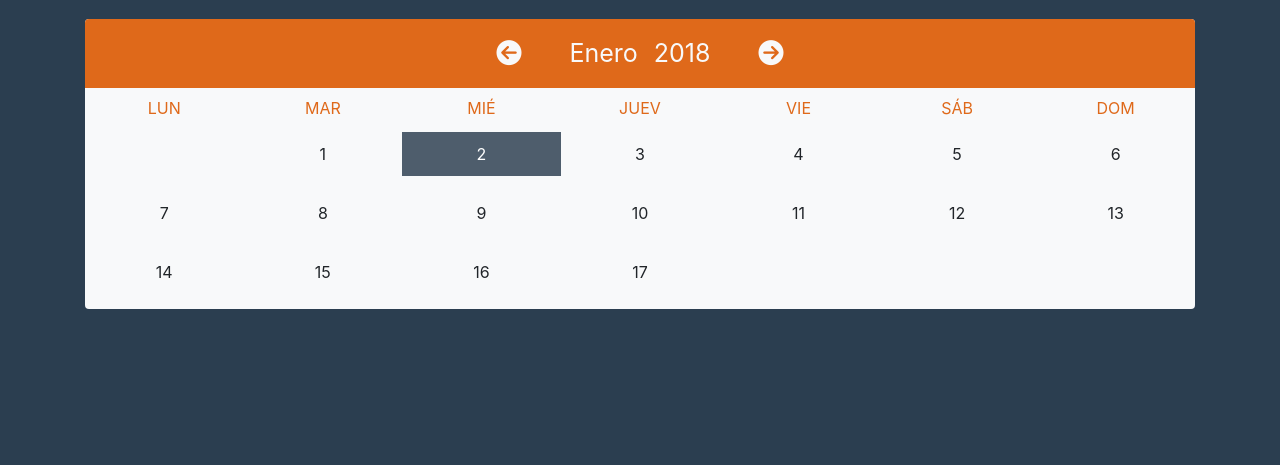
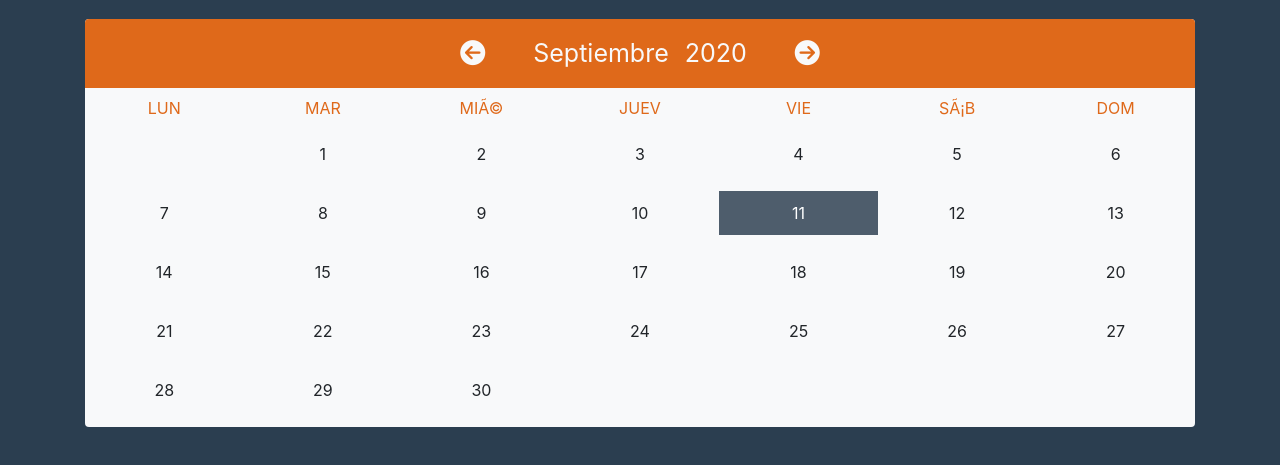
Before and after one commit to jeanDlc/CalendarioInterctivo, a plain HTML site: page index.html in a window 1280 px wide. Shown: the part 65-530 px from the top of the page. Drawn offline with nearby package versions, Linux system fonts and the light colour scheme.

Commit message:
Primer avance con Js

```diff
--- a/index.html
+++ b/index.html
@@ -2,7 +2,8 @@
 <html lang="en">
 
 <head>
-    <meta charset="UTF-8">
+    <meta charset="UTF-
+    8">
     <script src="https://kit.fontawesome.com/cacfcb8e21.js" crossorigin="anonymous"></script>
     <meta name="viewport" content="width=device-width, initial-scale=1.0">
     <link rel="stylesheet" href="https://stackpath.bootstrapcdn.com/bootstrap/4.5.2/css/bootstrap.min.css" integrity="sha384-JcKb8q3iqJ61gNV9KGb8thSsNjpSL0n8PARn9HuZOnIxN0hoP+VmmDGMN5t9UJ0Z" crossorigin="anonymous">
@@ -11,8 +12,8 @@
     <title>Calendario</title>
 </head>
 
-<body class="vh-100">
-    <main>
+<body cl ass="vh-100">
+    <mai n>
         <div class="container">
             <h1 class="text-center mt-4 text-light">Calendario</h1>
             <div class="calendario bg-light rounded">
@@ -41,34 +42,17 @@
                         </ul>
                     </div>
                     <div class="dias d-flex flex-wrap" id="dias">
-                        <div class="dia"></div>
-                        <div class="dia">1</div>
-                        <div class="dia activo">2</div>
-                        <div class="dia">3</div>
-                        <div class="dia">4</div>
-                        <div class="dia">5</div>
-                        <div class="dia">6</div>
-                        <div class="dia">7</div>
-                        <div class="dia">8</div>
-                        <div class="dia">9</div>
-                        <div class="dia">10</div>
-                        <div class="dia">11</div>
-                        <div class="dia">12</div>
-                        <div class="dia">13</div>
-                        <div class="dia">14</div>
-                        <div class="dia">15</div>
-                        <div class="dia">16</div>
-                        <div class="dia">17</div>
+
                     </div>
                 </div>
             </div>
         </div>
-    </main>
+        </main>
 
-    <script src="https://code.jquery.com/jquery-3.5.1.slim.min.js" integrity="sha384-DfXdz2htPH0lsSSs5nCTpuj/zy4C+OGpamoFVy38MVBnE+IbbVYUew+OrCXaRkfj" crossorigin="anonymous"></script>
-    <script src="https://cdn.jsdelivr.net/npm/popper.js@1.16.1/dist/umd/popper.min.js" integrity="sha384-9/reFTGAW83EW2RDu2S0VKaIzap3H66lZH81PoYlFhbGU+6BZp6G7niu735Sk7lN" crossorigin="anonymous"></script>
-    <script src="https://stackpath.bootstrapcdn.com/bootstrap/4.5.2/js/bootstrap.min.js" integrity="sha384-B4gt1jrGC7Jh4AgTPSdUtOBvfO8shuf57BaghqFfPlYxofvL8/KUEfYiJOMMV+rV" crossorigin="anonymous"></script>
-    <script src="js/app.js"></script>
+        <script src="https://code.jquery.com/jquery-3.5.1.slim.min.js" integrity="sha384-DfXdz2htPH0lsSSs5nCTpuj/zy4C+OGpamoFVy38MVBnE+IbbVYUew+OrCXaRkfj" crossorigin="anonymous"></script>
+        <script src="https://cdn.jsdelivr.net/npm/popper.js@1.16.1/dist/umd/popper.min.js" integrity="sha384-9/reFTGAW83EW2RDu2S0VKaIzap3H66lZH81PoYlFhbGU+6BZp6G7niu735Sk7lN" crossorigin="anonymous"></script>
+        <script src="https://stackpath.bootstrapcdn.com/bootstrap/4.5.2/js/bootstrap.min.js" integrity="sha384-B4gt1jrGC7Jh4AgTPSdUtOBvfO8shuf57BaghqFfPlYxofvL8/KUEfYiJOMMV+rV" crossorigin="anonymous"></script>
+        <script src="js/app.js"></script>
 </body>
 
 </html>
--- a/js/app.js
+++ b/js/app.js
@@ -0,0 +1,54 @@
+//variables
+const meses = ['Enero', 'Febrero', 'Marzo', 'Abril', 'Mayo', 'Junio', 'Julio', 'Agosto', 'Septiembre', 'Octubre', 'Noviembre', 'Diciembre'];
+//listeners
+document.addEventListener('DOMContentLoaded', cargarDias(new Date));
+//funciones
+function cargarDias(fecha) {
+
+    //const fecha = new Date();
+    const numDias = cantidadDias(fecha);
+    const primerDia = primerDiaDeSemana(fecha);
+    const listaDias = document.querySelector('#dias');
+    //poner los primeros div vacios antes de rellenar el calendario
+    for (j = 1; j < primerDia; j++) {
+        const divVacio = document.createElement('div');
+        divVacio.classList.add('dia');
+        listaDias.appendChild(divVacio);
+    }
+    //empezar a llenar el calendario
+    for (let i = 1; i <= numDias; i++) {
+        const divDia = document.createElement('div');
+        divDia.classList.add('dia');
+        divDia.textContent = `${i}`;
+        listaDias.appendChild(divDia);
+        //añadir clase activo al día actual
+        if (i == fecha.getDate()) {
+            divDia.classList.add('activo');
+        }
+    }
+    rellenarCabecera(fecha);
+
+}
+
+function cantidadDias(fecha) {
+    //retorna la cantidad de dias del mes de 'fecha'
+    return new Date(fecha.getFullYear(), fecha.getMonth() + 1, 0).getDate();
+}
+//averiguar en qué día de semana empieza el mes
+function primerDiaDeSemana(fecha) {
+    return new Date(fecha.getFullYear(), fecha.getMonth(), 1).getDay();
+}
+
+function nombreMes(fecha) {
+    //obtener el nombre de un mes
+    return meses[fecha.getMonth()];
+}
+
+function rellenarCabecera(fecha) {
+    //rellena la cabecera del calendario(donde aparece mes y año)
+    const mes = nombreMes(fecha);
+    const anio = fecha.getFullYear();
+    //rellenar en el DOM
+    document.querySelector('#mes').textContent = `${mes}`;
+    document.querySelector('#anio').textContent = `${anio}`;
+}
```
